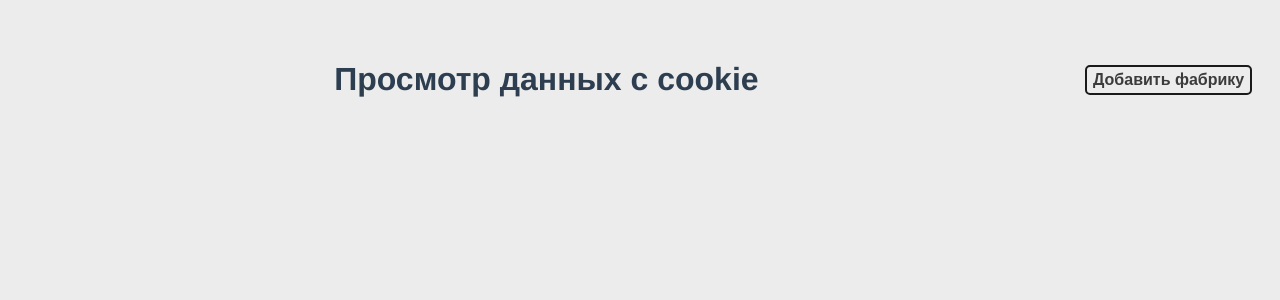
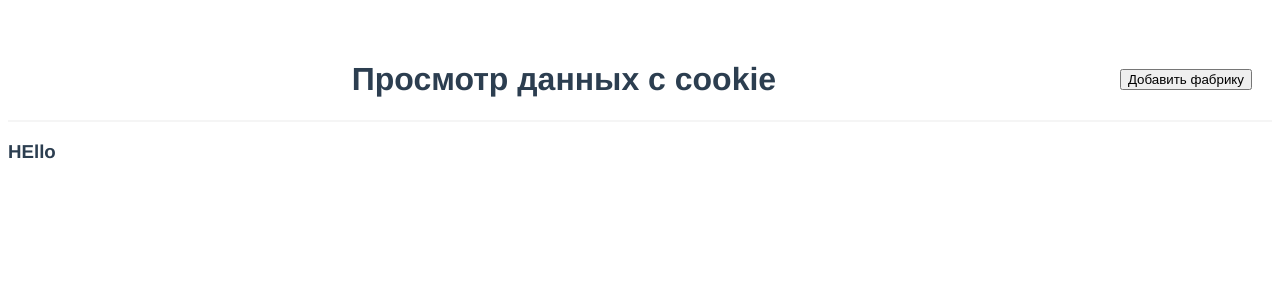
Before and after one commit to Danik888844/factory-project, a Vue app: page / in a window 1280 px wide. Shown: the top 300 px of the page. Built offline with nearby package versions, Linux system fonts and the light colour scheme.

Commit message:
add Content

```diff
--- a/src/App.vue
+++ b/src/App.vue
@@ -3,6 +3,7 @@
       <h1 style="flex: 1; text-align: center;">Просмотр данных с cookie</h1>
       <button style="margin-right: 20px;" @click="toggleModal">Добавить фабрику</button>
   </div>
+  <Content />
   <div v-if="openModal">
     <Modal @close="toggleModal" />
   </div>
@@ -10,10 +11,11 @@
 
 <script>
 import Modal from './components/Modal.vue'
+import Content from './components/Content.vue'
 
 export default {
   name: 'App',
-  components: {Modal},
+  components: {Modal, Content},
   data(){
     return{
       openModal: false
@@ -28,60 +30,19 @@ export default {
 </script>
 
 <style>
-body{
-  background-color: #ececec;
-}
   #app {
     font-family: Avenir, Helvetica, Arial, sans-serif;
-    background-color: transparent;
+    background-color: white;
     -webkit-font-smoothing: antialiased;
     -moz-osx-font-smoothing: grayscale;
     color: #2c3e50;
     margin-top: 40px;
+    border-radius: 5px 5px 0 0;
   }
   .top-container{
     display: flex;
     justify-content: space-between;
     align-items: center;
+    border-bottom: 2px solid whitesmoke;
   }
-  button {
-    width: auto;
-    height: 30px;
-    appearance: none;
-    background-color: transparent;
-    border: 2px solid #1A1A1A;
-    border-radius: 5px;
-    box-sizing: border-box;
-    color: #3B3B3B;
-    cursor: pointer;
-    display: inline-block;
-    font-size: 16px;
-    font-weight: 600;
-    line-height: normal;
-    margin: 0;
-    outline: none;
-    text-align: center;
-    text-decoration: none;
-    transition: all 300ms cubic-bezier(.23, 1, 0.32, 1);
-    user-select: none;
-    -webkit-user-select: none;
-    touch-action: manipulation;
-    will-change: transform;
-  }
-
-button:disabled {
-  pointer-events: none;
-}
-
-button:hover {
-  color: #fff;
-  background-color: #1A1A1A;
-  box-shadow: rgba(0, 0, 0, 0.25) 0 8px 15px;
-  transform: translateY(-2px);
-}
-
-button:active {
-  box-shadow: none;
-  transform: translateY(0);
-}
 </style>
--- /dev/null
+++ b/src/components/Content.vue
@@ -0,0 +1,17 @@
+<template>
+  <div class="container">
+    <h3>HEllo</h3>
+  </div>
+</template>
+
+<script>
+export default {
+
+}
+</script>
+
+<style>
+    .container{
+        height: 100%;
+    }
+</style>
```
